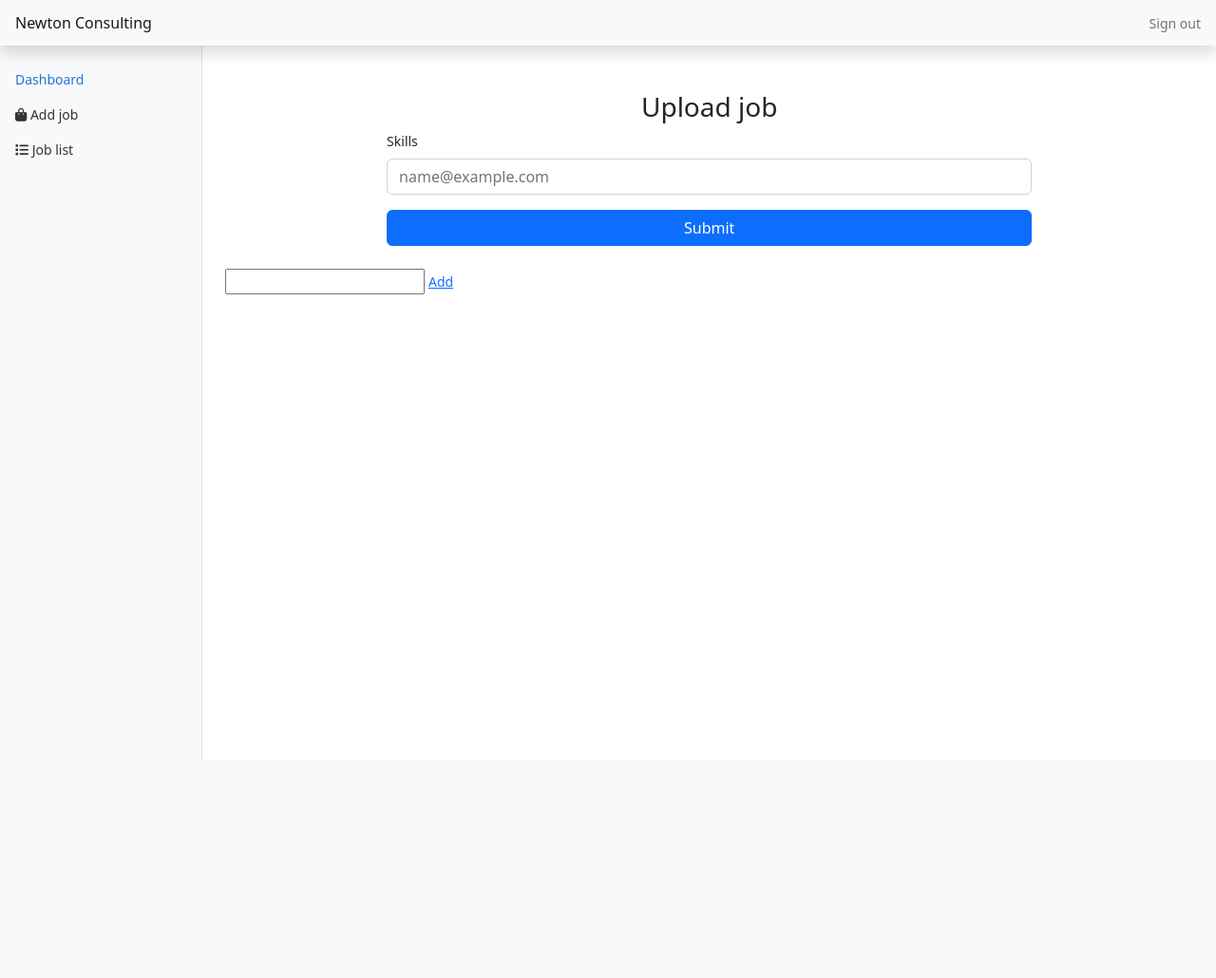
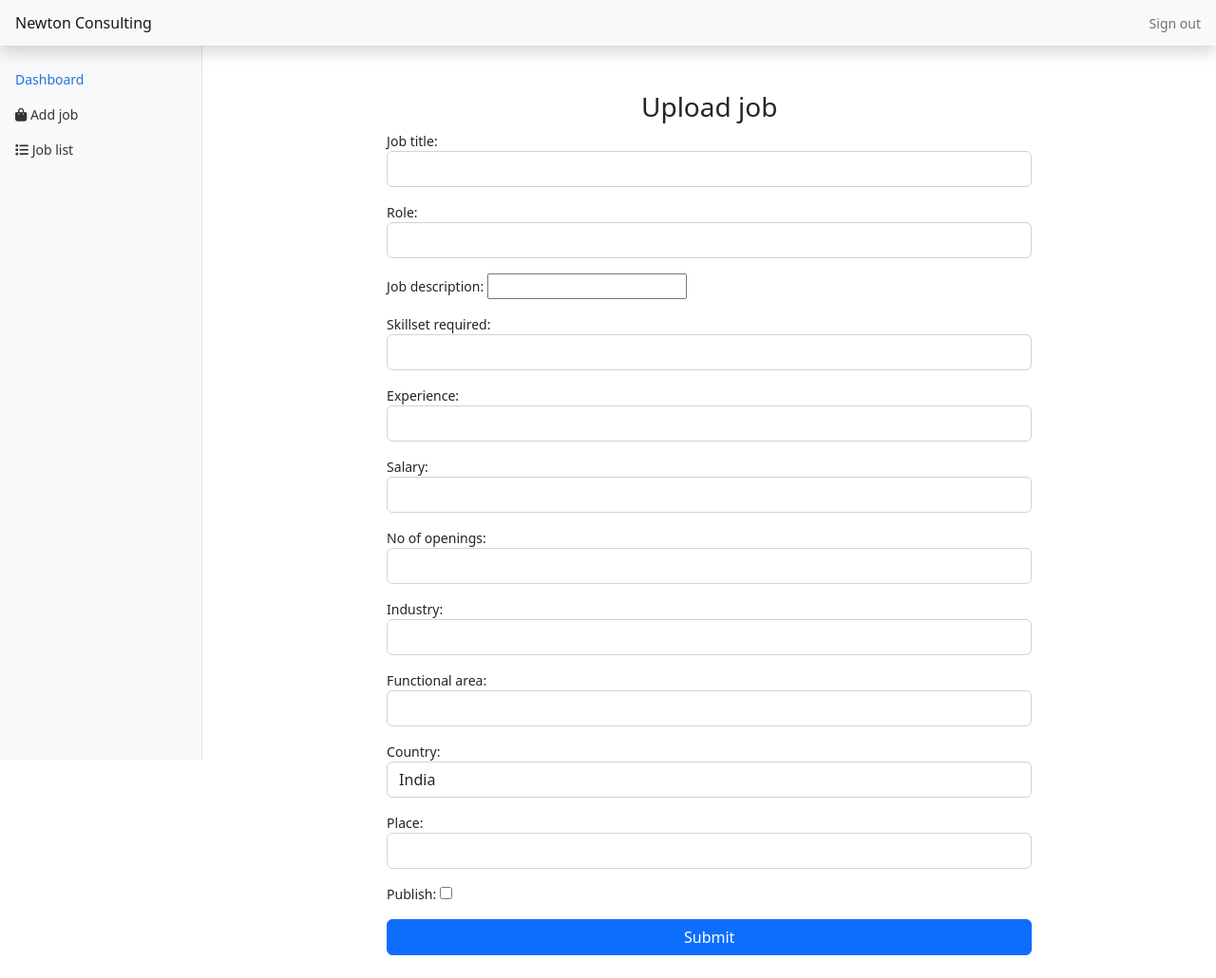
Before and after one commit to Ecosperity/msc, a Django app: template apps/templates/dashboard/create_job.html in a window 1280 px wide. Shown: the whole page at 95% size. Before the commit the page ends 800 px from the top, so only its background shows below. Run offline with Django 3.2, Linux system fonts and the light colour scheme; the template is opened without the code that fills it: values that come from a table or form of the project are taken from there, others are empty; parts of the project's set-up code (start-up, migrations or seed data) failed here and were passed over; some libraries are stand-ins or nearby versions.

Commit message:
update job applying functionality

```diff
--- a/apps/dashboard/views.py
+++ b/apps/dashboard/views.py
@@ -19,10 +19,8 @@ def dashboard(request):
 def create_job(request):
     if request.method == "POST":
         form = CreateJobForm(request.POST)
-        print(form.data)
         if form.is_valid():
             publish = form.cleaned_data.get('publish')
-            print(form.cleaned_data)
             user=request.user
             form=form.save(commit=False)
             form.uploaded_by=user
--- a/apps/job/forms.py
+++ b/apps/job/forms.py
@@ -5,18 +5,19 @@ from job.models import Job, JobApplicant, User
 
 class CreateJobForm(forms.ModelForm):
     job_title = forms.CharField(widget=forms.TextInput( attrs={'class': 'form-control'}))
+    role = forms.CharField(widget=forms.TextInput(attrs={'class': 'form-control'}))
     job_description = forms.CharField(widget=TinyMCE(attrs={'cols': 80, 'rows': 10}))
-    skills = forms.CharField(widget=forms.TextInput(attrs={'class': 'form-control'}))
+    skillset_required = forms.CharField(widget=forms.TextInput(attrs={'class': 'form-control'}))
+    experience = forms.CharField(widget=forms.TextInput( attrs={'class': 'form-control'}))
     no_of_openings = forms.CharField(widget=forms.NumberInput(attrs={'class': 'form-control'}))
     country = forms.CharField(widget=forms.Select(choices=Job.COUNTRY_CHOICES, attrs={'class': 'form-control'}))
-    experience = forms.CharField(widget=forms.TextInput( attrs={'class': 'form-control'}))
+    place = forms.CharField(widget=forms.TextInput(attrs={'class': 'form-control'}))
     salary = forms.CharField(widget=forms.TextInput(attrs={'class': 'form-control'}))
-    role = forms.CharField(widget=forms.TextInput(attrs={'class': 'form-control'}))
-    state = forms.CharField(widget=forms.TextInput(attrs={'class': 'form-control'}))
-    city = forms.CharField(widget=forms.TextInput(attrs={'class': 'form-control'}))
-    role_category = forms.CharField(widget=forms.TextInput(attrs={'class': 'form-control'}))
-    Keyskills = forms.CharField(widget=forms.TextInput(attrs={'class': 'form-control'}))
+    functional_area = forms.CharField(widget=forms.TextInput(attrs={'class': 'form-control'}))
     industry = forms.CharField(widget=forms.TextInput(attrs={'class': 'form-control'}))
+    # minimum = forms.CharField(widget=forms.TextInput(attrs={'class': 'form-control', 'placeholder':'Type minimum salary'}))
+    # maximum = forms.CharField(widget=forms.TextInput(attrs={'class': 'form-control', 'placeholder':'Type maximum salary'}))
+
     class Meta:
         model = Job
         fields = "__all__"
@@ -62,4 +63,4 @@ class JobApplicantForm(forms.ModelForm):
     def __init__(self, *args, **kwargs):
         super().__init__(*args, **kwargs)
         self.fields['resume'].widget.initial_text = "previously uploaded resume"
-        self.fields['resume'].widget.input_text = "update your resume"
+        self.fields['resume'].widget.input_text = "update your resume(pdf format)"
--- a/apps/job/models.py
+++ b/apps/job/models.py
@@ -40,25 +40,28 @@ class Job(models.Model):
         (SWITZERLAND, SWITZERLAND),
         (USA, USA),
     )
+
     slug = models.SlugField(max_length=100, blank=True, null=True)
     job_title = models.CharField(max_length=100)
     role = models.CharField(max_length=100, blank=True)
     job_description = HTMLField()
-    skills = models.CharField(max_length=100)
+    skillset_required = models.CharField(max_length=100)
     experience = models.CharField(max_length=50)
+    salary = models.CharField(max_length=50, blank=True)
+    no_of_openings = models.PositiveSmallIntegerField()
     # role_category = models.CharField(max_length=100)
+    industry = models.CharField(max_length=100)
     functional_area = models.CharField(max_length=100)
     # Keyskills = models.CharField(max_length=100)
-    industry = models.CharField(max_length=100)
-    no_of_openings = models.PositiveSmallIntegerField()
-    salary = models.CharField(max_length=50, blank=True)
     employement_type = models.CharField(max_length=50,
                                         choices=EMPLOYEMENT_TYPE_CHOICES,
                                         default=EMPLOYEMENT_TYPE_FULL_TIME
                                         )
     country = models.CharField(max_length=50, choices=COUNTRY_CHOICES)
-    state = models.CharField(max_length=50, null=True, blank=True)
-    city = models.CharField(max_length=50, blank=True)
+    # state = models.CharField(max_length=50, null=True, blank=True)
+    place = models.CharField(max_length=50, blank=True)
+
+
 
     visit_count = models.PositiveIntegerField(default=0)
     job_applied_count = models.PositiveIntegerField(default=0)
--- a/apps/templates/dashboard/create_job.html
+++ b/apps/templates/dashboard/create_job.html
@@ -13,62 +13,14 @@
 
     <form action="." method="post" id="job_form">
         {% csrf_token %}
-        <!-- {{form.as_p|safe}}{{form.media}} -->
-        <div class="mb-3">
-            <label for="id_skills" class="form-label">Skills</label>
-            <input type="text" class="form-control" id="id_skills" placeholder="name@example.com">
-          </div>
-
+        {{form.as_p|safe}}{{form.media}}
         <input type="submit" class="btn btn-primary w-100">
     </form>
 </div>
-
-
-
-
-<div class="field_wrapper">
-    <div>
-        <input type="text" name="field_name[]" value=""/>
-        <a href="javascript:void(0);" class="add_button" title="Add field">Add</a>
-    </div>
-</div>
-
-
-
 {% endblock dashboard_content %}
 {% block dashboard_inline_javascript %}
 <script src="https://code.jquery.com/jquery-3.6.1.min.js" integrity="sha256-o88AwQnZB+VDvE9tvIXrMQaPlFFSUTR+nldQm1LuPXQ=" crossorigin="anonymous"></script>
 <script src="https://cdnjs.cloudflare.com/ajax/libs/jquery-validate/1.19.5/jquery.validate.min.js" integrity="sha512-rstIgDs0xPgmG6RX1Aba4KV5cWJbAMcvRCVmglpam9SoHZiUCyQVDdH2LPlxoHtrv17XWblE/V/PP+Tr04hbtA==" crossorigin="anonymous" referrerpolicy="no-referrer"></script>
 <script src="{% static 'js/dashboard/state_city.js' %}"></script>
 <script src="{% static 'js/dashboard/validation.js' %}"></script>
-
-
-
-<script src="https://ajax.googleapis.com/ajax/libs/jquery/3.3.1/jquery.min.js"></script>
-<script type="text/javascript">
-    $(document).ready(function(){
-        var maxField = 10; //Input fields increment limitation
-        var addButton = $('.add_button'); //Add button selector
-        var wrapper = $('.field_wrapper'); //Input field wrapper
-        var fieldHTML = '<div><input type="text" name="field_name[]" value=""/><a href="javascript:void(0);" class="remove_button">Remove</a></div>'; //New input field html
-        var x = 1; //Initial field counter is 1
-
-        //Once add button is clicked
-        $(addButton).click(function(){
-            //Check maximum number of input fields
-            if(x < maxField){
-                x++; //Increment field counter
-                $(wrapper).prepend(fieldHTML); //Add field html
-            }
-        });
-
-        //Once remove button is clicked
-        $(wrapper).on('click', '.remove_button', function(e){
-            e.preventDefault();
-            $(this).parent('div').remove(); //Remove field html
-            x--; //Decrement field counter
-        });
-    });
-    </script>
-
 {% endblock dashboard_inline_javascript %}
--- a/apps/templates/job/job_detail.html
+++ b/apps/templates/job/job_detail.html
@@ -54,7 +54,7 @@
                             </div>
 
                             <div class="mb-3">
-                                <label for="id_resume" class="form-label">Upload your resume</label><br>
+                                <label for="id_resume" class="form-label">Upload your resume (pdf format)</label><br>
                                 {{applicant_form.resume}}
                             </div>
 
```
Also changed, not shown: apps/job/views.py (+4 -4 lines), apps/static/js/home/search.js (+7 -0 lines), apps/job/migrations/0012_auto_20220915_1117.py (added).
